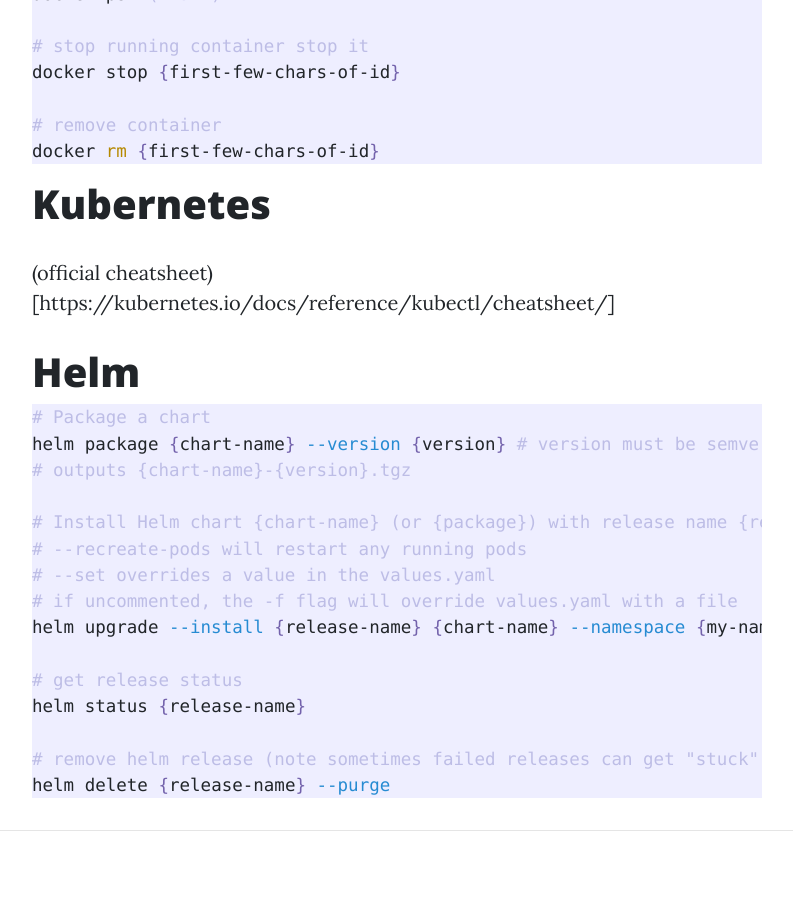
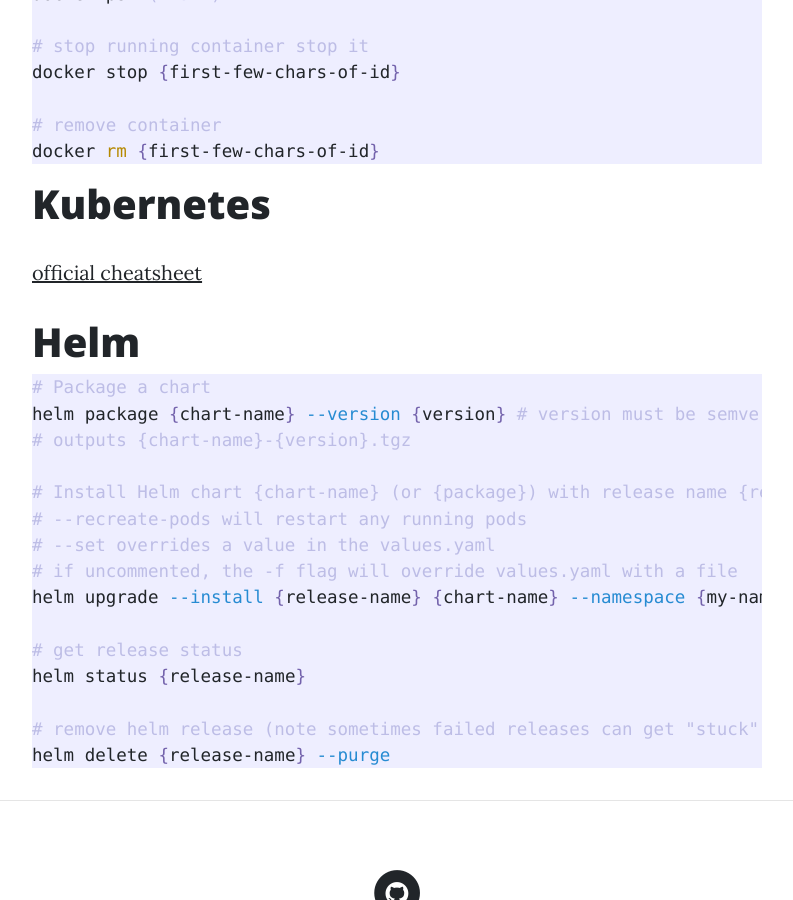
Before and after one commit to paxdev/paxdev.github.io, a Jekyll site: the page built from _posts/2018-11-28-docker-k8s-helm-cheatsheet.md, in a window 1280 px wide and 900 px high, scrolled down 1093 px. Shown: the whole window, without its empty margins (243-1036 px from the left). Built offline with Jekyll 4.4.1, drawn with Linux system fonts in a browser that asks for light colours; our own code applies the rules of GitHub Pages for plain Markdown files.

Commit message:
Update 2018-11-28-docker-k8s-helm-cheatsheet.md

````diff
--- a/_posts/2018-11-28-docker-k8s-helm-cheatsheet.md
+++ b/_posts/2018-11-28-docker-k8s-helm-cheatsheet.md
@@ -29,7 +29,7 @@
 ```
 
 # Kubernetes
-(official cheatsheet)[https://kubernetes.io/docs/reference/kubectl/cheatsheet/]
+[official cheatsheet](https://kubernetes.io/docs/reference/kubectl/cheatsheet/)
 
 # Helm
 
````
